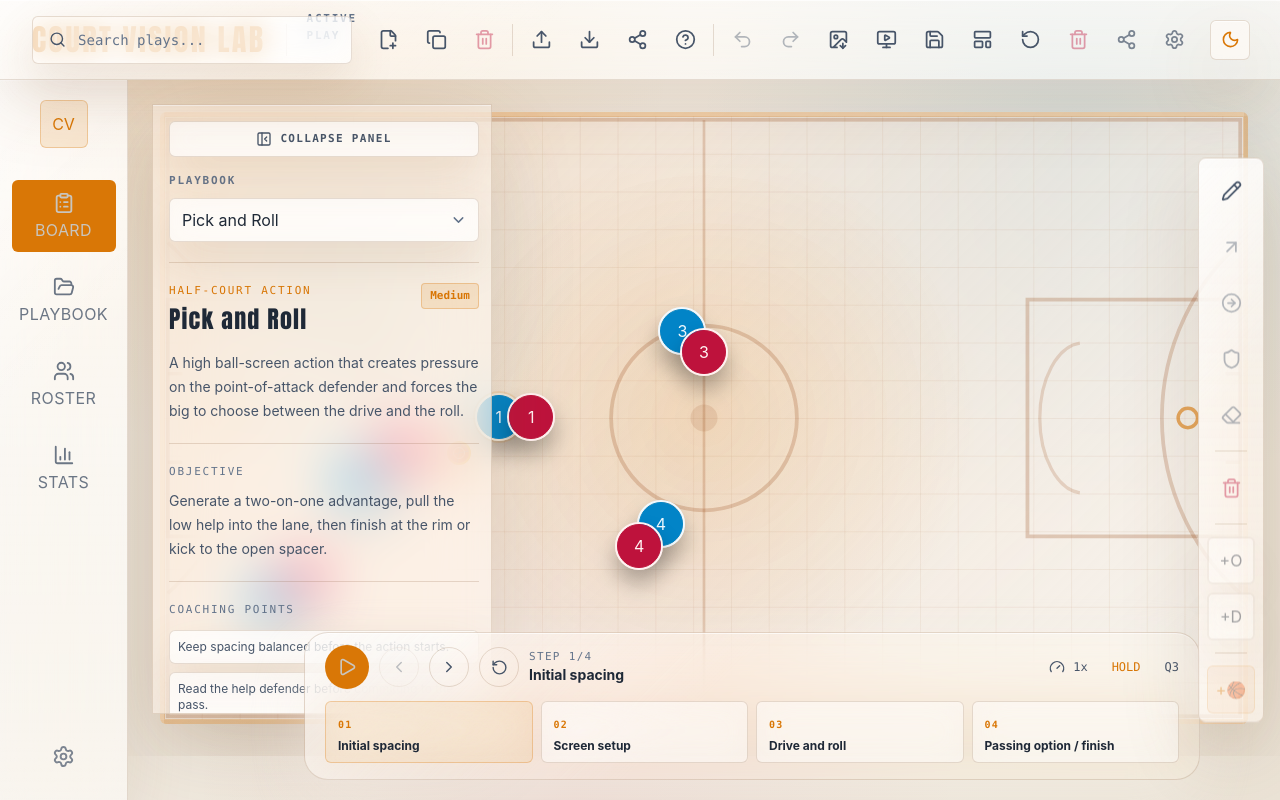
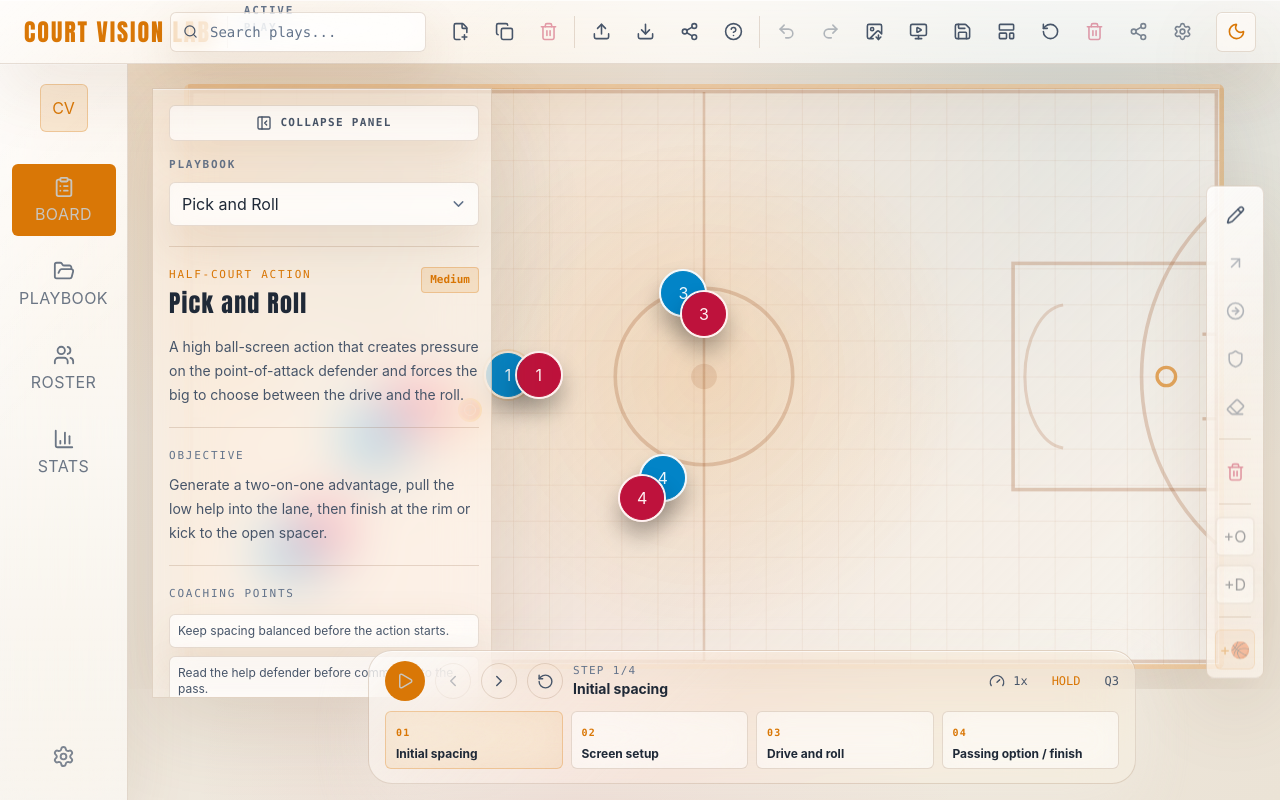
Before and after one commit to Balbib99/court-vision-lab, a React (Vite) app: page / in a window 1280 px wide. Built offline with nearby package versions, Linux system fonts and the light colour scheme.

Commit message:
Mejora de visibilidad de la página, zoom estable

```diff
--- a/src/components/court/Court.tsx
+++ b/src/components/court/Court.tsx
@@ -124,15 +124,15 @@ export function Court({
 
   return (
     <section className={[
-      'court-stage relative flex w-full items-center justify-center overflow-hidden bg-transparent p-3 sm:p-4 md:p-8',
-      isCoachMode ? 'min-h-[calc(100dvh-180px)] md:min-h-[calc(100dvh-170px)]' : 'min-h-[420px] md:min-h-[min(64vh,760px)]',
+      'court-stage relative flex w-full items-center justify-center overflow-hidden bg-transparent p-3 sm:p-4 md:p-5',
+      isCoachMode ? 'min-h-[calc(100dvh-170px)] md:min-h-[calc(100dvh-150px)]' : 'min-h-[360px] md:min-h-[min(58vh,660px)]',
     ].join(' ')}>
       <div className="absolute inset-0 bg-[radial-gradient(circle_at_center,var(--accent-muted),transparent_42%)]" />
       <div
         ref={boardRef}
         className={[
           'court-board court-surface relative aspect-[16/9] w-full overflow-hidden rounded-md border-4',
-          isCoachMode || isTacticalPanelCollapsed ? 'max-w-[1600px]' : 'max-w-[1160px]',
+          isCoachMode ? 'max-w-[1400px]' : isTacticalPanelCollapsed ? 'max-w-[1360px]' : 'max-w-[1040px]',
           isEditMode ? 'touch-none' : '',
         ].join(' ')}
         onPointerDown={handleBoardPointerDown}
--- a/src/components/layout/AppShell.tsx
+++ b/src/components/layout/AppShell.tsx
@@ -178,11 +178,11 @@ export function AppShell({
           })}
         </nav>
       )}
-      <div className={['app-body flex', isCoachMode ? 'min-h-[calc(100dvh-64px)]' : 'min-h-[calc(100dvh-80px)]'].join(' ')}>
+      <div className={['app-body flex', isCoachMode ? 'min-h-[calc(100dvh-56px)]' : 'min-h-[calc(100dvh-64px)]'].join(' ')}>
         {!isCoachMode && <Sidebar activeSection={activeSection} onSelectSection={onSelectSection} />}
         <main className="app-main relative flex min-w-0 flex-1 flex-col overflow-x-hidden overflow-y-auto xl:overflow-hidden">
-          <div className={['app-content relative min-h-0 flex-1', isCoachMode ? 'pb-24 xl:pb-0' : 'pb-32 xl:pb-0'].join(' ')}>{children}</div>
-          {(activeSection === 'board' || isCoachMode) && <div className={['bottom-controls-wrap pointer-events-none fixed inset-x-4 bottom-4 z-40 xl:absolute xl:bottom-5', isCoachMode ? 'md:left-8 md:right-8' : 'md:left-32 md:right-8'].join(' ')}>
+          <div className={['app-content relative min-h-0 flex-1', isCoachMode ? 'pb-20 xl:pb-0' : 'pb-28 xl:pb-0'].join(' ')}>{children}</div>
+          {(activeSection === 'board' || isCoachMode) && <div className={['bottom-controls-wrap pointer-events-none fixed inset-x-4 bottom-4 z-40 xl:absolute xl:bottom-4', isCoachMode ? 'md:left-8 md:right-8' : 'md:left-32 md:right-8'].join(' ')}>
             <div className="pointer-events-auto">
               <BottomControls
                 activeStep={activeStep}
--- a/src/components/layout/BottomControls.tsx
+++ b/src/components/layout/BottomControls.tsx
@@ -40,8 +40,8 @@ export function BottomControls({
 
   return (
     <div className={[
-      'bottom-controls panel-floating z-30 mx-auto flex w-full flex-col rounded-2xl border px-4 py-3 sm:rounded-3xl sm:px-5',
-      isCoachMode ? 'max-w-2xl gap-2' : 'max-w-4xl gap-3',
+      'bottom-controls panel-floating z-30 mx-auto flex w-full flex-col rounded-2xl border px-3 py-2.5 sm:rounded-3xl sm:px-4',
+      isCoachMode ? 'max-w-2xl gap-2' : 'max-w-3xl gap-2.5',
     ].join(' ')} data-guide="bottom-controls">
       <div className="flex flex-col gap-3 sm:flex-row sm:items-center sm:justify-between">
         <div className="bottom-controls-primary flex items-center gap-2.5">
@@ -49,18 +49,18 @@ export function BottomControls({
             type="button"
             onClick={onPlayFullSequence}
             disabled={isEditMode}
-            className="control-button accent-bg flex h-11 w-11 items-center justify-center rounded-full transition hover:brightness-110"
+            className="control-button accent-bg flex h-10 w-10 items-center justify-center rounded-full transition hover:brightness-110"
             aria-label={isEditMode ? 'Playback disabled in edit mode' : isPlaying ? 'Pause full sequence' : 'Play full sequence'}
             title={isEditMode ? 'Playback disabled in edit mode' : isPlaying ? 'Pause sequence' : 'Play full sequence'}
             data-guide="play-sequence-button"
           >
-            {isPlaying ? <Pause size={20} aria-hidden="true" /> : <Play size={20} aria-hidden="true" />}
+            {isPlaying ? <Pause size={18} aria-hidden="true" /> : <Play size={18} aria-hidden="true" />}
           </button>
           <button
             type="button"
             onClick={onPreviousStep}
             disabled={timelineDisabled || isFirstStep}
-            className="control-button text-muted tactical-border flex h-10 w-10 items-center justify-center rounded-full border transition hover:bg-[var(--accent-muted)] disabled:cursor-not-allowed disabled:opacity-35"
+            className="control-button text-muted tactical-border flex h-9 w-9 items-center justify-center rounded-full border transition hover:bg-[var(--accent-muted)] disabled:cursor-not-allowed disabled:opacity-35"
             aria-label="Previous step"
             title="Previous step"
           >
@@ -70,7 +70,7 @@ export function BottomControls({
             type="button"
             onClick={onNextStep}
             disabled={timelineDisabled || isLastStep}
-            className="control-button text-muted tactical-border flex h-10 w-10 items-center justify-center rounded-full border transition hover:bg-[var(--accent-muted)] disabled:cursor-not-allowed disabled:opacity-35"
+            className="control-button text-muted tactical-border flex h-9 w-9 items-center justify-center rounded-full border transition hover:bg-[var(--accent-muted)] disabled:cursor-not-allowed disabled:opacity-35"
             aria-label="Next step"
             title="Next step"
           >
@@ -79,7 +79,7 @@ export function BottomControls({
           <button
             type="button"
             onClick={onReset}
-            className="control-button text-muted tactical-border flex h-10 w-10 items-center justify-center rounded-full border transition hover:bg-[var(--accent-muted)]"
+            className="control-button text-muted tactical-border flex h-9 w-9 items-center justify-center rounded-full border transition hover:bg-[var(--accent-muted)]"
             aria-label={isEditMode ? 'Reset positions' : 'Reset play'}
             title={isEditMode ? 'Reset positions' : 'Reset play'}
           >
@@ -114,7 +114,7 @@ export function BottomControls({
               onClick={() => onStepSelect(index)}
               disabled={timelineDisabled}
               className={[
-                'timeline-step min-w-[126px] flex-1 rounded-md border px-3 py-2 text-left transition disabled:cursor-not-allowed disabled:opacity-50',
+                'timeline-step min-w-[108px] flex-1 rounded-md border px-2.5 py-1.5 text-left transition disabled:cursor-not-allowed disabled:opacity-50',
                 isActive
                   ? 'accent-badge'
                   : isComplete
--- a/src/components/layout/TopBar.tsx
+++ b/src/components/layout/TopBar.tsx
@@ -181,9 +181,9 @@ export function TopBar({
   ]
 
   return (
-    <header className={['topbar panel-glass sticky top-0 z-50 flex items-center justify-between border-b px-4 md:px-8', isCoachMode ? 'h-16' : 'h-20'].join(' ')}>
-      <div className="flex min-w-0 items-center gap-3 sm:gap-5">
-        <h1 className="topbar-brand accent-text shrink-0 font-display text-xl tracking-[0.08em] sm:text-2xl md:text-3xl">
+    <header className={['topbar panel-glass sticky top-0 z-50 flex items-center justify-between border-b px-4 md:px-6', isCoachMode ? 'h-14' : 'h-16'].join(' ')}>
+      <div className="flex min-w-0 items-center gap-3 sm:gap-4">
+        <h1 className="topbar-brand accent-text shrink-0 font-display text-lg tracking-[0.08em] sm:text-xl md:text-2xl">
           COURT VISION<span className="hidden sm:inline"> LAB</span>
         </h1>
         <div className="topbar-divider tactical-border hidden h-8 w-px border-l sm:block" />
@@ -196,8 +196,8 @@ export function TopBar({
       <div className="flex items-center gap-2 lg:gap-4">
         <div className={['topbar-actions hidden items-center gap-4 lg:flex', isCoachMode ? 'lg:gap-2' : ''].join(' ')}>
           {!isCoachMode && (
-          <label className="panel flex h-12 w-80 items-center gap-3 rounded-md border px-4 text-[var(--text-muted)]">
-            <Search size={19} aria-hidden="true" />
+          <label className="panel flex h-10 w-64 items-center gap-3 rounded-md border px-3 text-[var(--text-muted)]">
+            <Search size={17} aria-hidden="true" />
             <input
               className="text-main w-full border-0 bg-transparent p-0 font-mono text-sm outline-none placeholder:text-[var(--text-soft)]"
               placeholder="Search plays..."
@@ -218,14 +218,14 @@ export function TopBar({
                 onClick={onClick}
                 disabled={disabled}
                 className={[
-                  'flex h-10 w-10 items-center justify-center rounded-md transition disabled:cursor-not-allowed disabled:opacity-40',
+                  'flex h-9 w-9 items-center justify-center rounded-md transition disabled:cursor-not-allowed disabled:opacity-40',
                   className,
                 ].join(' ')}
                 aria-label={label}
                 title={label}
                 data-guide={guide}
               >
-                <Icon size={21} aria-hidden="true" />
+                <Icon size={19} aria-hidden="true" />
               </button>
             ))}
             {!isCoachMode && <div className="tactical-border h-8 w-px border-l" />}
@@ -234,12 +234,12 @@ export function TopBar({
                 key={label}
                 type="button"
                 onClick={onClick}
-                className="text-muted flex h-10 w-10 items-center justify-center rounded-md transition hover:bg-[var(--accent-muted)]"
+                className="text-muted flex h-9 w-9 items-center justify-center rounded-md transition hover:bg-[var(--accent-muted)]"
                 aria-label={label}
                 title={label}
                 data-guide={guide}
               >
-                <Icon size={21} aria-hidden="true" />
+                <Icon size={19} aria-hidden="true" />
               </button>
             ))}
             {!isCoachMode && <div className="tactical-border h-8 w-px border-l" />}
@@ -250,14 +250,14 @@ export function TopBar({
                 onClick={onClick}
                 disabled={disabled}
                 className={[
-                  'flex h-10 w-10 items-center justify-center rounded-md transition disabled:cursor-not-allowed disabled:opacity-40',
+                  'flex h-9 w-9 items-center justify-center rounded-md transition disabled:cursor-not-allowed disabled:opacity-40',
                   className,
                 ].join(' ')}
                 aria-label={label}
                 title={label}
                 data-guide={guide}
               >
-                <Icon size={21} aria-hidden="true" />
+                <Icon size={19} aria-hidden="true" />
               </button>
             ))}
             {!isCoachMode && [
@@ -268,11 +268,11 @@ export function TopBar({
                 key={label}
                 type="button"
                 disabled
-                className="text-muted flex h-10 w-10 items-center justify-center rounded-md opacity-70"
+                className="text-muted flex h-9 w-9 items-center justify-center rounded-md opacity-70"
                 aria-label={label}
                 title={label}
               >
-                <Icon size={21} aria-hidden="true" />
+                <Icon size={19} aria-hidden="true" />
               </button>
             ))}
           </div>
```
Also changed, not shown: src/components/layout/RightToolbar.tsx (+4 -4 lines).
